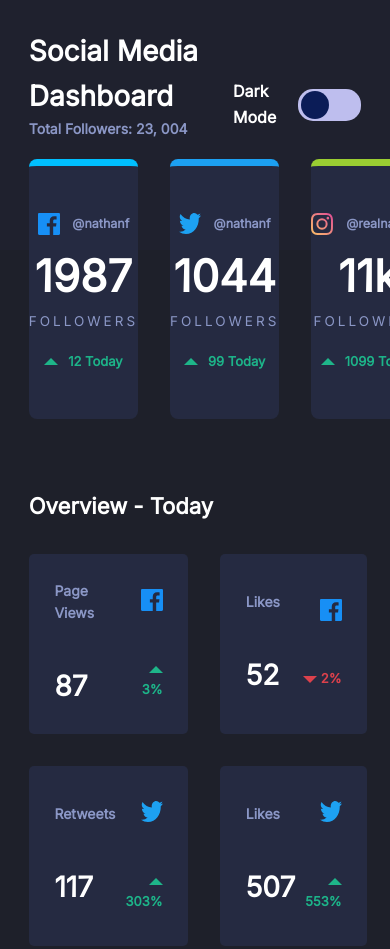
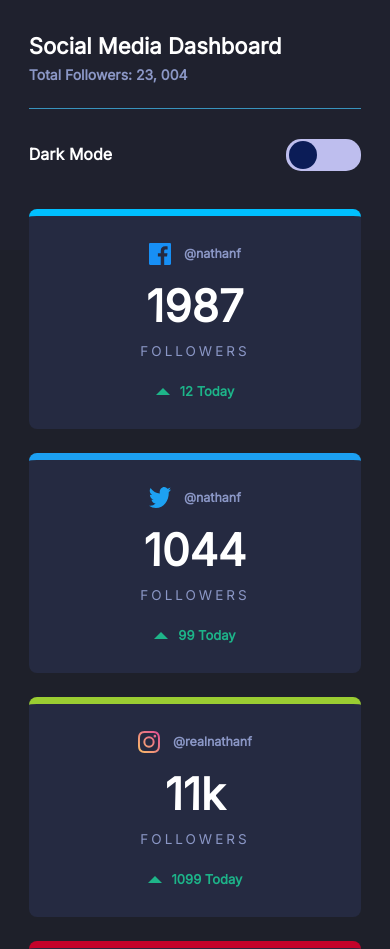
Before and after one commit to ayanb12/Social-Media-Dashboard, a plain HTML site: page index.html in a window 390 px wide. Shown: the top 949 px of the page. Drawn offline with Linux system fonts and the light colour scheme.

Commit message:
Added the responsiveness to website, Completed

```diff
--- a/css/style.css
+++ b/css/style.css
@@ -45,6 +45,7 @@ body {
 	font-size: 15px;
 	font-family: var(--font-family);
 	background-color: var(--Very-Dark-Blue-bg);
+	transition: all 0.2s ease-out;
 }
 
 a {
@@ -328,3 +329,75 @@ li {
 .heading-color-black {
 	color: var(--Very-Dark-Blue-text);
 }
+
+
+/* Media Queries */
+@media(max-width: 500px) {
+	.checkbox {
+		position: absolute;
+		right: 104px;
+		opacity: 0;
+	}
+
+	.main-nav {
+		display: flex;
+		flex-direction: column;
+		align-items: center;
+	}
+
+	.main-nav .first-content,
+	.main-nav .second-content {
+		width: 100%;
+	}
+
+	.main-nav .first-content {
+		border-bottom: 0.09px solid rgb(56, 147, 189);
+		height: 80px;
+		margin-bottom: 30px;
+	}
+
+	.main-nav .second-content {
+		display: flex;
+		justify-content: space-between;
+		align-items: center;
+	}
+
+	.heading-primary {
+		font-weight: 700;
+		font-size: 22px;
+	}
+
+	.heading-secondary {
+		font-weight: 700;
+		font-size: 14px;
+		margin-bottom: 40px;
+	}
+
+
+	.followers {
+		margin-top: -70px;
+	}
+
+
+	.grid-followers-parent {
+		display: grid;
+		grid-template-columns: 1fr;
+		grid-gap: 1.5rem;
+	}
+
+	.grid-followers-child {
+		height: 220px;
+	}
+
+
+	.grid-overview-parent {
+		display: grid;
+		grid-template-columns: 1fr;
+		grid-gap: 1.4rem;
+	}
+
+	.grid-overview-child {
+		height: 140px
+	}
+
+}
```
